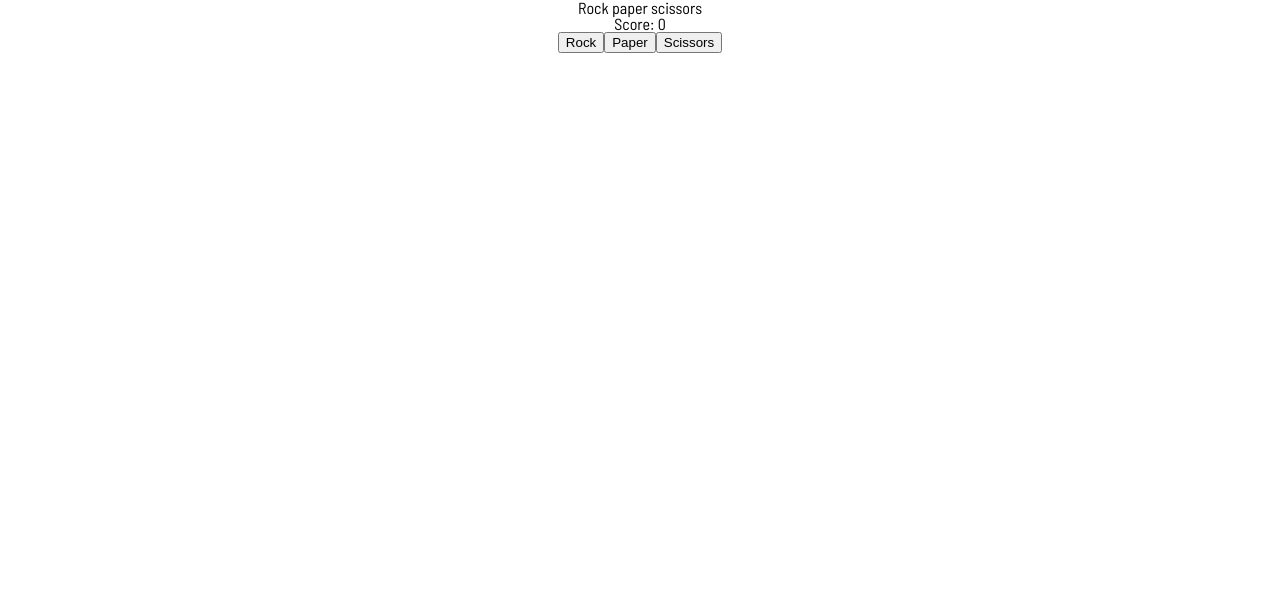
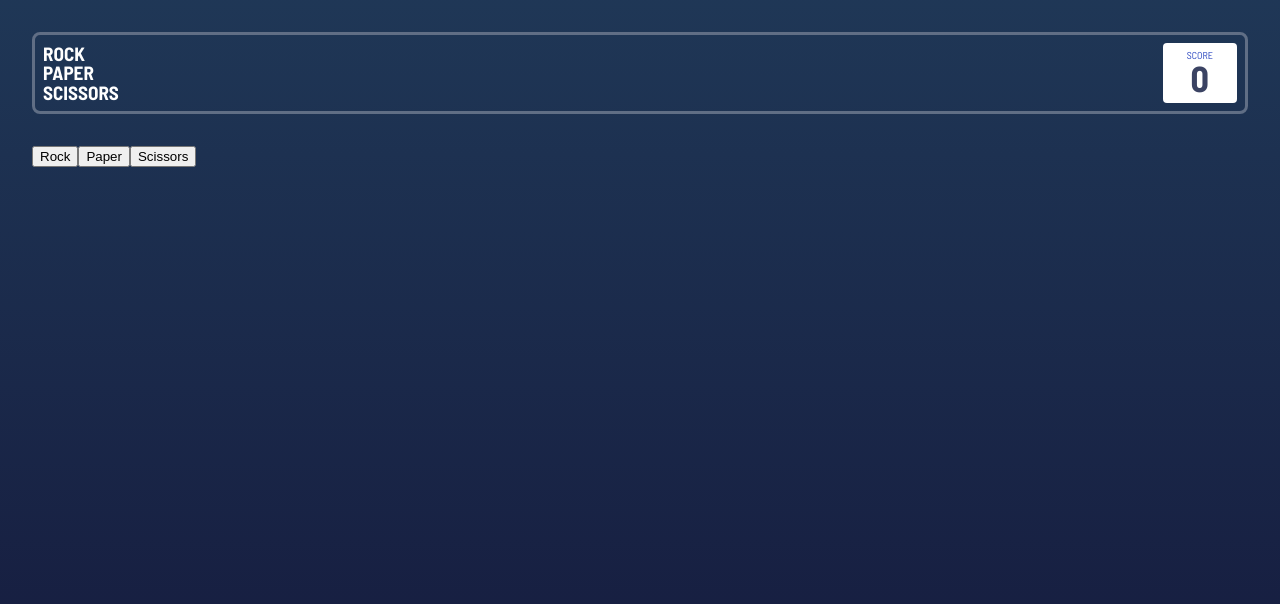
Before and after one commit to peter-abah/rock-paper-scissors, a React (Create React App) app: page / in a window 1280 px wide. Shown: the top 604 px of the page. Built offline with nearby package versions, Linux system fonts and the light colour scheme.

Commit message:
Add styles for header

```diff
--- a/src/App.css
+++ b/src/App.css
@@ -1,38 +1,51 @@
-.App {
-  text-align: center;
+.app {
+  min-height: 100vh;
+  padding: 2rem;
+  background: linear-gradient(to bottom, hsl(214, 47%, 23%), hsl(237, 49%, 15%));
+  color: white;
 }
 
-.App-logo {
-  height: 40vmin;
-  pointer-events: none;
+.header {
+  display: flex;
+  justify-content: space-between;
+  align-items: center;
+  padding: .5rem;
+  border: 3px solid hsl(217, 16%, 45%);
+  border-radius: .5rem;
+  margin-bottom: 2rem;
 }
 
-@media (prefers-reduced-motion: no-preference) {
-  .App-logo {
-    animation: App-logo-spin infinite 20s linear;
-  }
+.header h1 {
+  display: flex;
+  flex-direction: column;
+  font-weight: 700;
+  font-size: 1.2rem;
+  line-height: 1;
 }
 
-.App-header {
-  background-color: #282c34;
-  min-height: 100vh;
+.header h1 span {
+  margin-bottom: 0;
+}
+
+.score-wrapper {
   display: flex;
   flex-direction: column;
   align-items: center;
   justify-content: center;
-  font-size: calc(10px + 2vmin);
-  color: white;
+  width: 2.25rem;
+  height: 2.25rem;
+  background-color: white;
+  color: hsl(229, 25%, 31%);
+  border-radius: .25rem;
+  padding: .75rem 1.2rem;
 }
 
-.App-link {
-  color: #61dafb;
+.score-wrapper h2 {
+  font-size: 10px;
+  color: hsl(229, 64%, 46%);
 }
 
-@keyframes App-logo-spin {
-  from {
-    transform: rotate(0deg);
-  }
-  to {
-    transform: rotate(360deg);
-  }
+.score {
+  font-weight: 700;
+  font-size: 2.25rem;
 }
--- a/src/App.tsx
+++ b/src/App.tsx
@@ -36,10 +36,18 @@ function App() {
     null;
   const message = gameState ? getGameMessage(gameState) : '';
   return (
-    <div className="App">
-      <header>
-        <h1> Rock paper scissors </h1>
-        <h2>Score: {score}</h2>
+    <div className="app">
+      <header className='header'>
+        <h1>
+          <span>ROCK</span>
+          <span>PAPER</span>
+          <span>SCISSORS</span>
+        </h1>
+
+        <div className='score-wrapper'>
+          <h2>SCORE</h2>
+          <span className='score'>{score}</span>
+        </div>
       </header>
 
       {gameState ?
```
